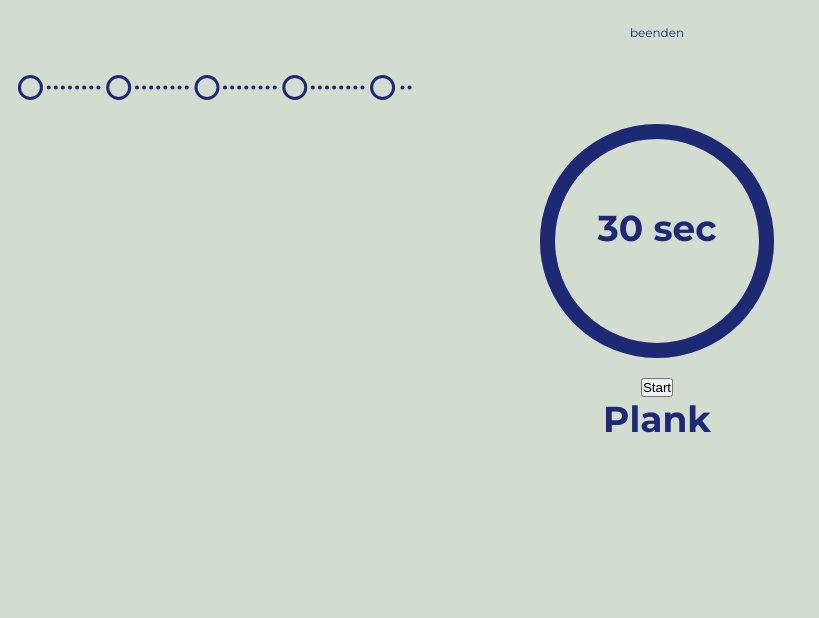
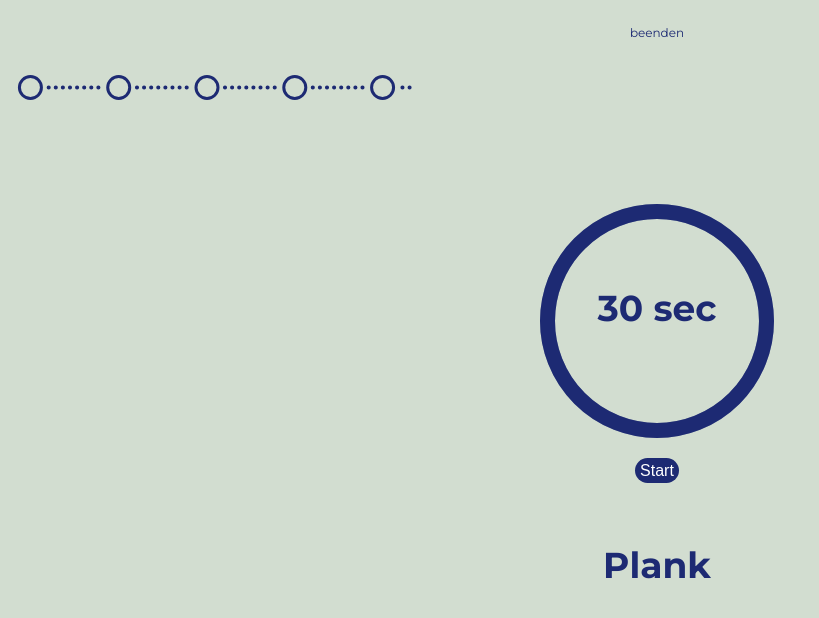
Before and after one commit to JuliaBurkhart/fitness-app, a React (Create React App) app: page /exercise in a window 1280 px wide. Shown: the top 618 px of the page, without its empty margins (0-819 px from the left). Built offline with nearby package versions, Linux system fonts and the light colour scheme.

Commit message:
kleine styling Änderungen

```diff
--- a/src/components/Timer/TimerProgressBar.jsx
+++ b/src/components/Timer/TimerProgressBar.jsx
@@ -27,7 +27,6 @@ function TimerProgressBar (props) {
 
     // Das sind die props die mitgegeben werden sollen,
     // destruktured:
-    /* eslint-disable react/prop-types */
     const {
         size,
         hundredPercent,
@@ -61,7 +60,10 @@ function TimerProgressBar (props) {
     useEffect(() => {
         const progressOffset = ((hundredPercent - progress) / hundredPercent) * circumference;
         setOffset(progressOffset);
-        circleRef.current.style = 'transition: stroke-dashoffset 0.9s ease-in-out;';
+
+        // ein Prozent für die Transition
+        const onePercent = 100/hundredPercent;
+        circleRef.current.style = `transition: stroke-dashoffset ${onePercent}s;`;
     }, [setOffset, circumference, progress, offset]);
 
     return (
@@ -100,6 +102,8 @@ function TimerProgressBar (props) {
 
 TimerProgressBar.propTypes = {
     size: PropTypes.number.isRequired,
+    hundredPercent: PropTypes.number.isRequired,
+    unit: PropTypes.string.isRequired,
     progress: PropTypes.number.isRequired,
     strokeWidth: PropTypes.number.isRequired,
     circleOneStroke: PropTypes.string.isRequired,
--- a/src/components/Timer/index.jsx
+++ b/src/components/Timer/index.jsx
@@ -1,12 +1,19 @@
 import React, { useEffect, useState } from "react";
 import FlexWrapper from "../../elements/FlexWrapper";
 import styled from 'styled-components';
-// import PropTypes from 'prop-types';
+import Button from "../../elements/Button";
 
 import TimerProgressBar from "./TimerProgressBar";
 
 const StyledFlexWrapper = styled(FlexWrapper)`
 
+`
+const Div = styled.div`
+margin-top: 100px;
+margin-bottom: 60px;
+`
+const StyledButton = styled(Button)`
+padding: 2px 5px;
 `
 
 function Timer () {
@@ -47,7 +54,7 @@ return () => clearInterval(interval);
 }, [timerOn, time]);
 
     return (
-        <>
+        <Div>
     <TimerProgressBar
     hundredPercent={initialTime}
     progress={time}
@@ -60,23 +67,23 @@ return () => clearInterval(interval);
 
             <StyledFlexWrapper justify="center" align="center" row>
             {!timerOn && time === initialTime && (
-            <button onClick={()=> setTimerOn(true)}>Start</button>
+            <StyledButton onClick={()=> setTimerOn(true)}>Start</StyledButton>
             )}
 
             {timerOn && (
-            <button onClick={()=> setTimerOn(false)}>Pause</button>
+            <StyledButton onClick={()=> setTimerOn(false)}>Pause</StyledButton>
             )}
 
             {!timerOn && time !== 0 && time !== initialTime && (
-            <button onClick={()=> setTimerOn(true)}>Weiter</button>
+            <StyledButton onClick={()=> setTimerOn(true)}>Weiter</StyledButton>
             )}
 
             {!timerOn && time === 0 && (
-            <button onClick={()=> setTime(initialTime)}>Nochmal</button>
+            <StyledButton onClick={()=> setTime(initialTime)}>Nochmal</StyledButton>
             )}
             </StyledFlexWrapper>
 
-</>
+</Div>
 
 
     )
```
